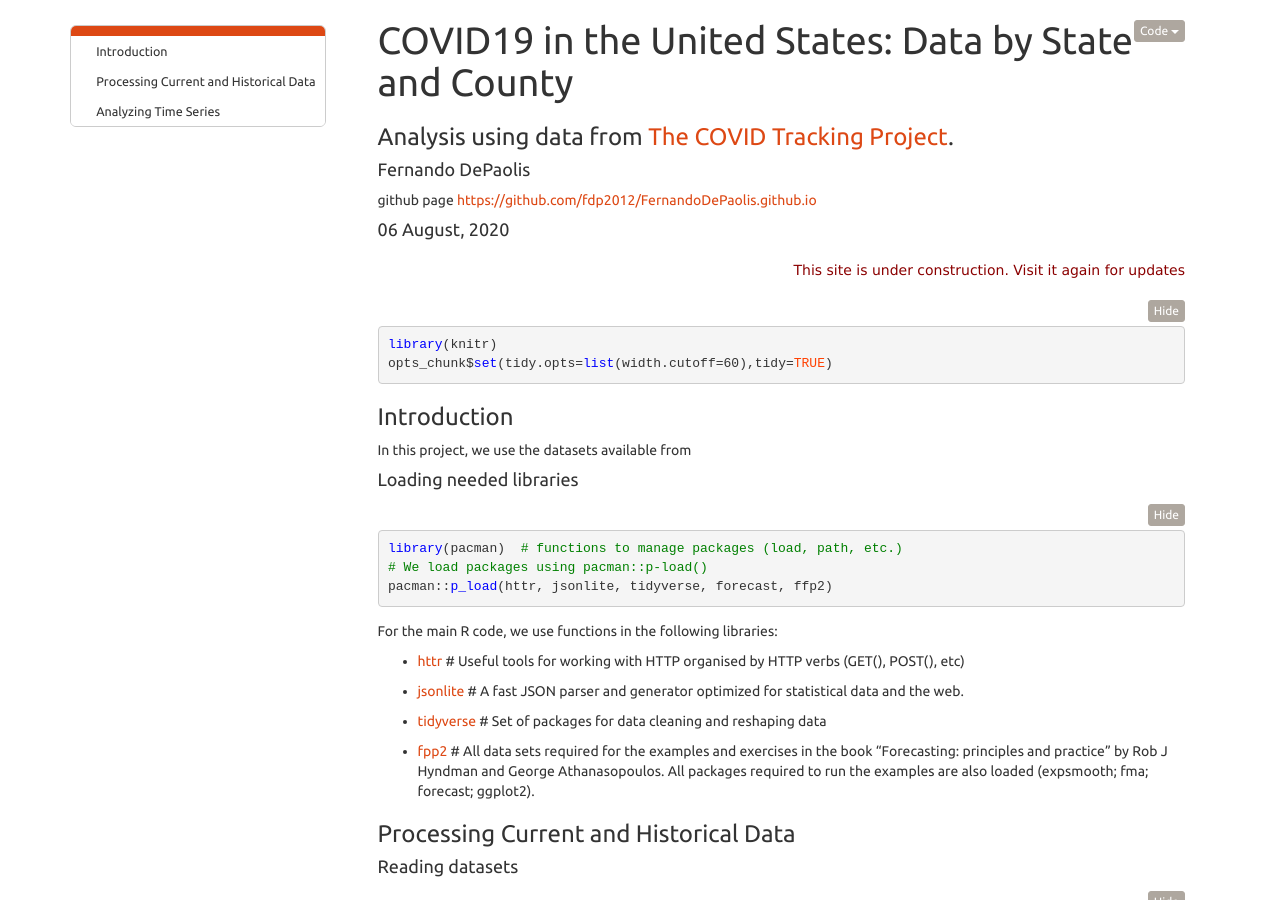
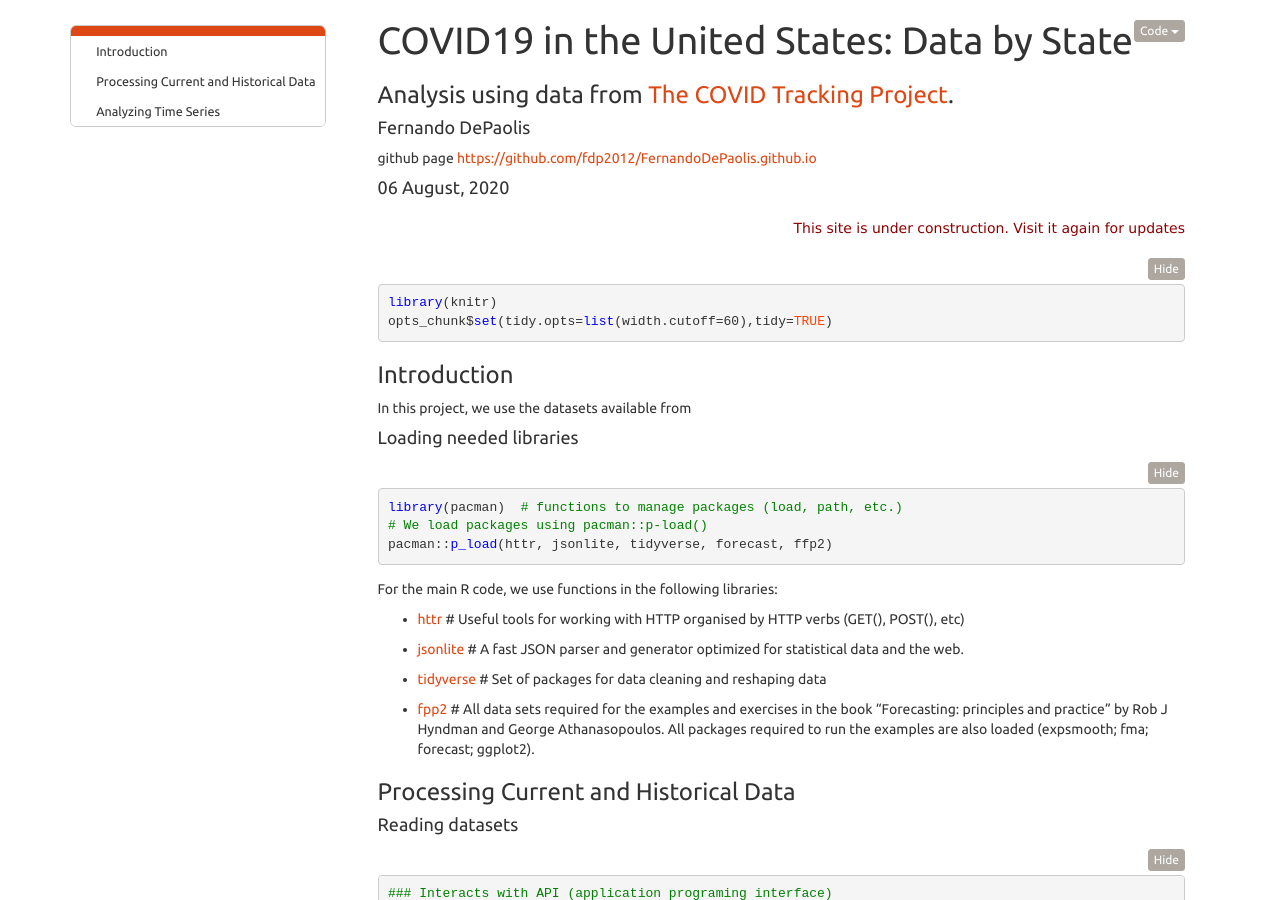
Before and after one commit to fdepaolis/github-site, a Jekyll site: the page ATL.html, which Jekyll copies as it is, in a window 1280 px wide and 900 px high. Built offline with Jekyll 4.4.1, drawn with Linux system fonts in a browser that asks for light colours; formulas are drawn with MathJax 3.

Commit message:
Update ATL.html

```diff
--- a/ATL.html
+++ b/ATL.html
@@ -1668,7 +1668,7 @@ div.tocify {
 
 
 
-<h1 class="title toc-ignore">COVID19 in the United States: Data by State and County</h1>
+<h1 class="title toc-ignore">COVID19 in the United States: Data by State</h1>
 <h3 class="subtitle">Analysis using data from <a href="https://covidtracking.com/">The COVID Tracking Project</a>.</h3>
 <h4 class="author">Fernando DePaolis</h4>
 <address class="author_afil">
```
